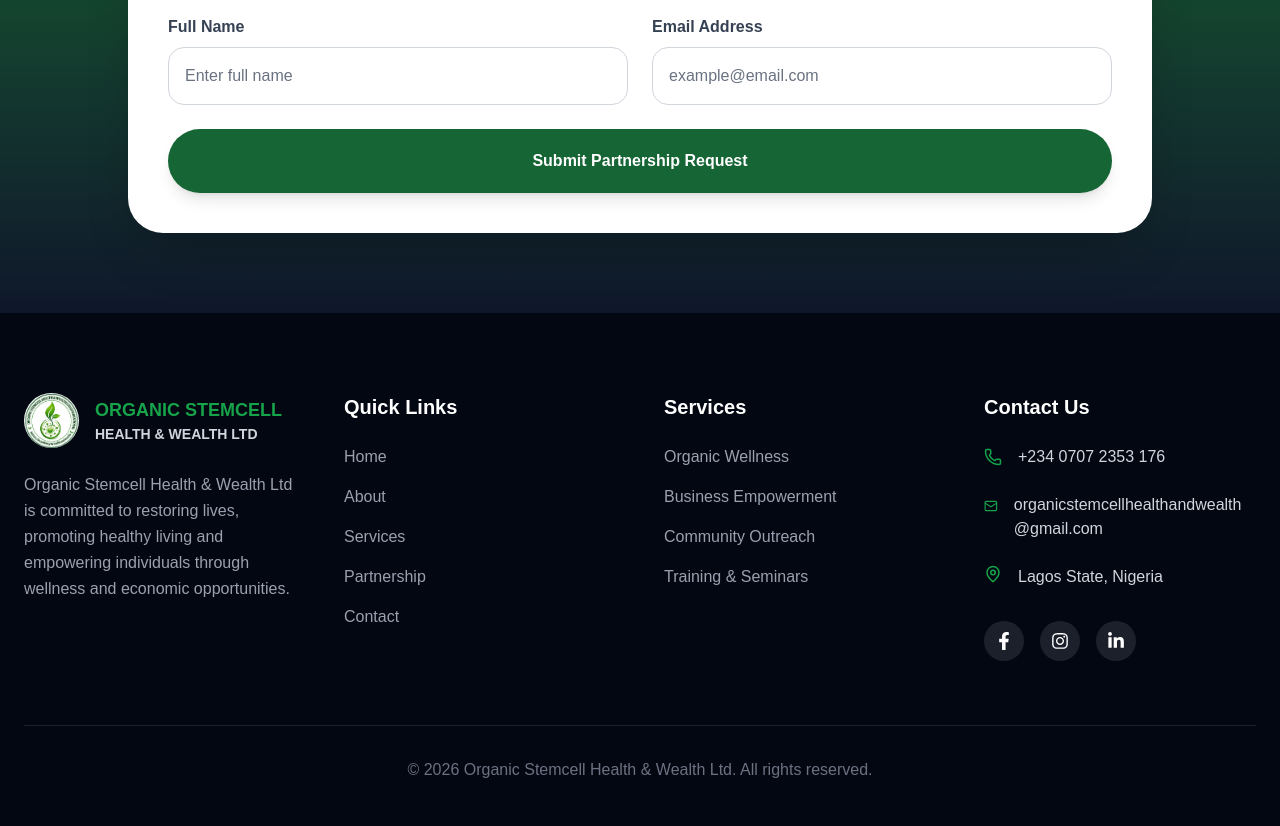
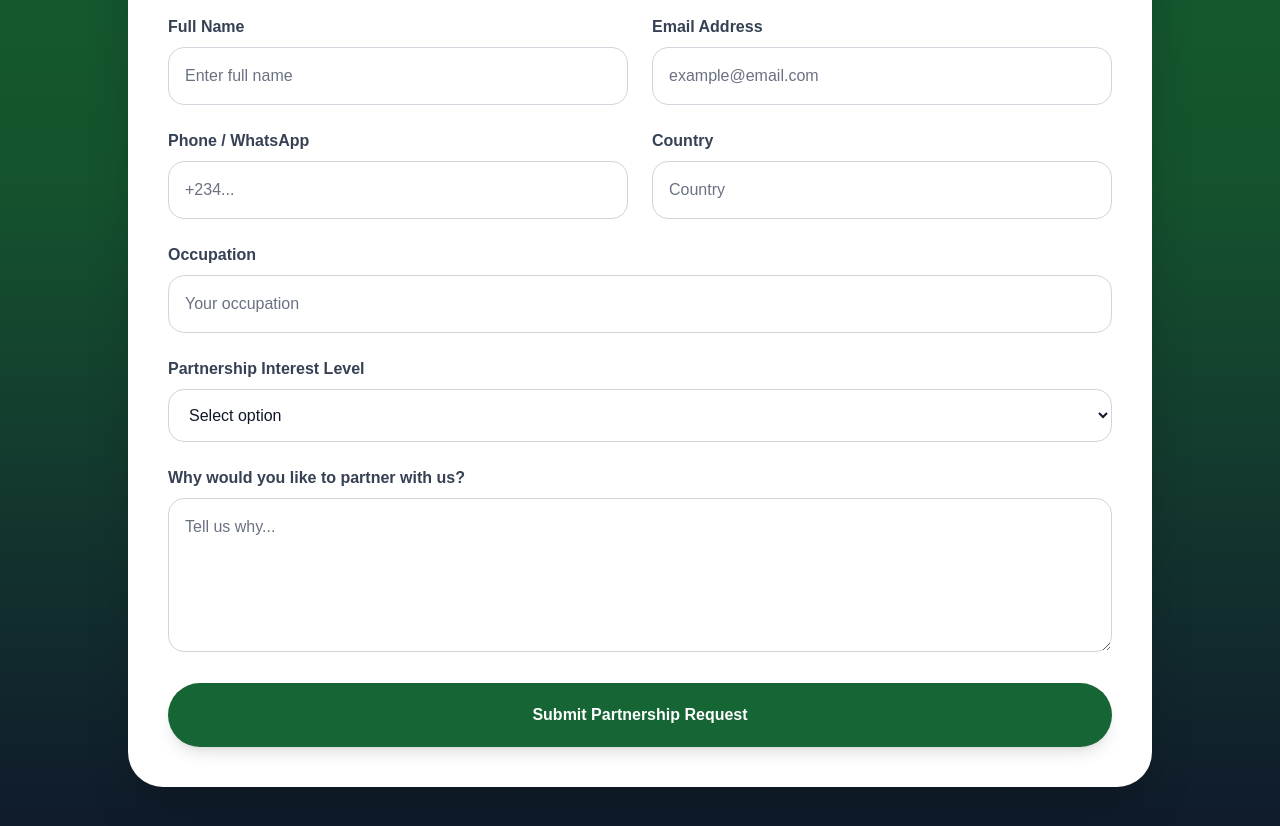
Before and after one commit to JonasNkeforTapuh/organic-health-website, a Next.js app: page /partnership in a window 1280 px wide. Shown: the part 500-1326 px from the top of the page. Built offline with nearby package versions, Linux system fonts and the light colour scheme.

Commit message:
moved products to dedicated page

```diff
--- a/src/app/partnership/page.tsx
+++ b/src/app/partnership/page.tsx
@@ -9,8 +9,6 @@ import Footer from "@/components/Footer";
 export default function PartnershipPage() {
   return (
     <>
-
-      {/* NAVBAR */}
 
       <Navbar />
 
@@ -92,8 +90,6 @@ export default function PartnershipPage() {
 
           <form className="space-y-6">
 
-              {/* KEEP YOUR ENTIRE FORM EXACTLY AS IT IS */}
-
             <div className="grid md:grid-cols-2 gap-6">
 
               <div>
@@ -147,7 +143,158 @@ export default function PartnershipPage() {
 
             </div>
 
-              {/* Rest of your form remains unchanged */}
+
+            <div className="grid md:grid-cols-2 gap-6">
+
+              <div>
+
+                <label className="block mb-2 font-semibold text-gray-700">
+                  Phone / WhatsApp
+                </label>
+
+                <input
+                  type="tel"
+                  placeholder="+234..."
+                  className="
+                  w-full
+                  border
+                  border-gray-300
+                  p-4
+                  rounded-2xl
+                  text-gray-900
+                  bg-white
+                  placeholder:text-gray-500
+                  focus:outline-none
+                  focus:ring-2
+                  focus:ring-[#166534]
+                  "
+                />
+              </div>
+
+
+              <div>
+
+                <label className="block mb-2 font-semibold text-gray-700">
+                  Country
+                </label>
+
+                <input
+                  type="text"
+                  placeholder="Country"
+                  className="
+                  w-full
+                  border
+                  border-gray-300
+                  p-4
+                  rounded-2xl
+                  text-gray-900
+                  bg-white
+                  placeholder:text-gray-500
+                  focus:outline-none
+                  focus:ring-2
+                  focus:ring-[#166534]
+                  "
+                />
+              </div>
+
+            </div>
+
+
+            <div>
+
+              <label className="block mb-2 font-semibold text-gray-700">
+                Occupation
+              </label>
+
+              <input
+                type="text"
+                placeholder="Your occupation"
+                className="
+                w-full
+                border
+                border-gray-300
+                p-4
+                rounded-2xl
+                text-gray-900
+                bg-white
+                placeholder:text-gray-500
+                focus:outline-none
+                focus:ring-2
+                focus:ring-[#166534]
+                "
+              />
+
+            </div>
+
+
+            <div>
+
+              <label className="block mb-2 font-semibold text-gray-700">
+                Partnership Interest Level
+              </label>
+
+              <select
+                className="
+                w-full
+                border
+                border-gray-300
+                p-4
+                rounded-2xl
+                text-gray-900
+                bg-white
+                focus:outline-none
+                focus:ring-2
+                focus:ring-[#166534]
+                "
+              >
+
+                <option>
+                  Select option
+                </option>
+
+                <option>
+                  Starter
+                </option>
+
+                <option>
+                  Serious Investor
+                </option>
+
+                <option>
+                  Business Expansion
+                </option>
+
+              </select>
+
+            </div>
+
+
+            <div>
+
+              <label className="block mb-2 font-semibold text-gray-700">
+                Why would you like to partner with us?
+              </label>
+
+              <textarea
+                rows={5}
+                placeholder="Tell us why..."
+                className="
+                w-full
+                border
+                border-gray-300
+                p-4
+                rounded-2xl
+                text-gray-900
+                bg-white
+                placeholder:text-gray-500
+                focus:outline-none
+                focus:ring-2
+                focus:ring-[#166534]
+                "
+              />
+
+            </div>
+
 
             <button
               type="submit"
@@ -176,8 +323,6 @@ export default function PartnershipPage() {
 
         </section>
 
-      {/* FOOTER */}
-
     <Footer />
 
     </>
```
Lines whose indentation alone changed are shown as unchanged.
